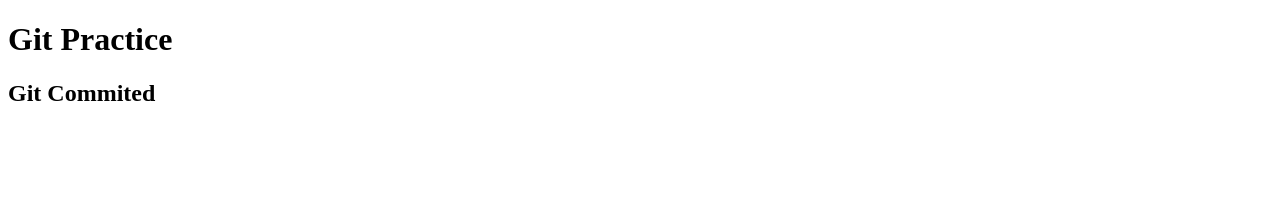
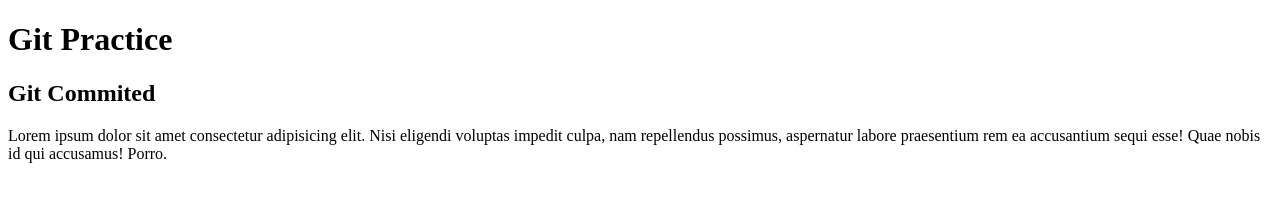
Before and after one commit to Atnatewos/evangadi, a plain HTML site: page index.html in a window 1280 px wide. Drawn offline with Linux system fonts and the light colour scheme.

Commit message:
add javascript file and updated the index

```diff
--- a/css/style.css
+++ b/css/style.css
@@ -0,0 +1,3 @@
+body {
+    background-color: lightgreen;
+}
--- a/index.html
+++ b/index.html
@@ -9,5 +9,7 @@
 <body>
     <h1>Git Practice</h1>
     <h2>Git Commited</h2>
+
+    <p>Lorem ipsum dolor sit amet consectetur adipisicing elit. Nisi eligendi voluptas impedit culpa, nam repellendus possimus, aspernatur labore praesentium rem ea accusantium sequi esse! Quae nobis id qui accusamus! Porro.</p>
 </body>
 </html>
```
Also changed, not shown: js/script.js (added).
